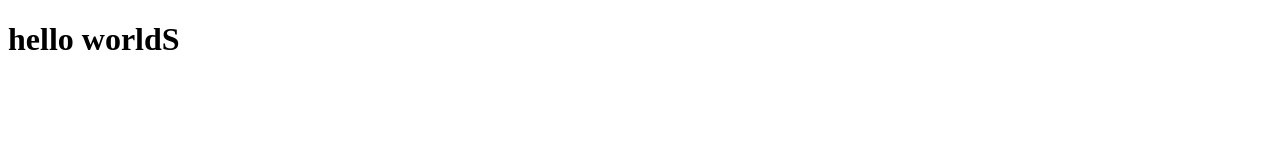
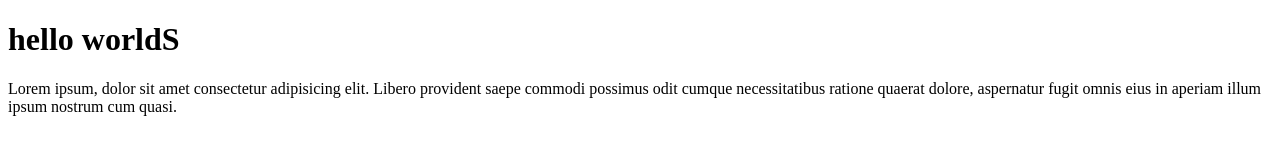
Before and after one commit to Akun-Belajar/ab-git-test, a plain HTML site: page index.html in a window 1280 px wide. Drawn offline with Linux system fonts and the light colour scheme.

Commit message:
menambahkna paragraf

```diff
--- a/index.html
+++ b/index.html
@@ -7,5 +7,10 @@
   </head>
   <body>
     <h1>hello worldS</h1>
+    <p>
+      Lorem ipsum, dolor sit amet consectetur adipisicing elit. Libero provident
+      saepe commodi possimus odit cumque necessitatibus ratione quaerat dolore,
+      aspernatur fugit omnis eius in aperiam illum ipsum nostrum cum quasi.
+    </p>
   </body>
 </html>
```
